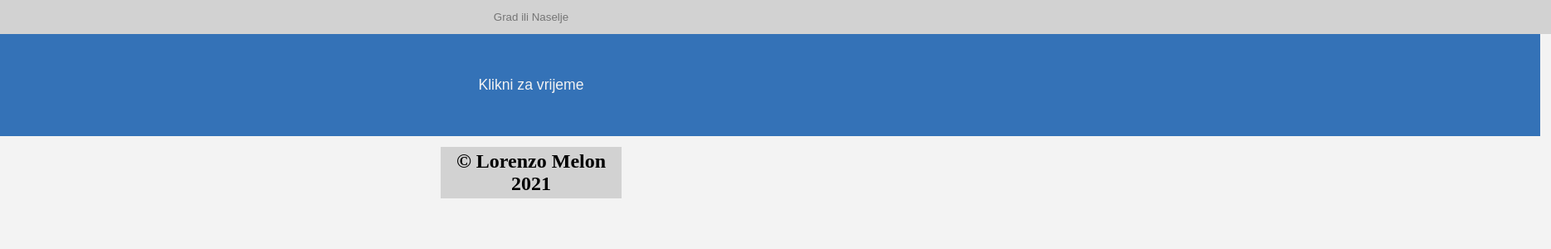
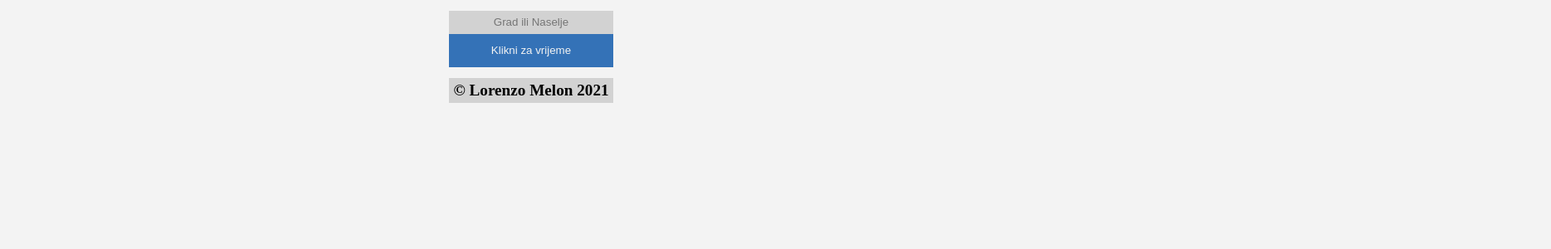
Before and after one commit to Lor3nzOo/vrijeme, a React (Create React App) app: page / in a window 1280 px wide. Shown: the top 300 px of the page at 83% size, 1869 px wide, since content can reach past the window. Built offline with nearby package versions, Linux system fonts and the light colour scheme.

Commit message:
Update index.css

```diff
--- a/src/index.css
+++ b/src/index.css
@@ -4,7 +4,7 @@
 }
 
 body {
-  overflow: hidden;
+  font-family: 'Poppins';
   background-color: #f3f3f3;
 }
 
@@ -14,31 +14,35 @@ body {
   flex-direction: column;
 }
 
-section {
-  background-color: #d2d2d2;
-  margin: 1% 0;
-}
-
 .kopirajt {
   margin-top: 1%;
-  width: 17%;
+  width: 15.5%;
   background-color: #d2d2d2;
 }
 
-.kontrole {
-  display: flex;
-  align-items: center;
-  flex-direction: column;
-}
-
 input {
+  margin-top: 1%;
   border: none;
   text-align: center;
-  padding: 1%;
-  width: 190%;
+  padding: 0.5% 2%;
+  width: 11.5%;
   background-color: #d2d2d2;
   transition: 0.22s;
 }
+
+.btn-close {
+  margin-bottom: 4%;
+  width: 10%;
+  height: 10%;
+  padding: 3%;
+  background-image: url("zatvori.svg");
+  background-repeat: no-repeat;
+  background-color: transparent;
+  border: none;
+  cursor: pointer;
+  transition: 0.22s;
+}
+
 
 input:focus {
   background-color: #c9c9c9;
@@ -46,12 +50,12 @@ input:focus {
 }
 
 .cta {
-  width: 190%;
-  padding: 4% 20%;
+  cursor: pointer;
+  width: 15.5%;
+  padding: 1% 2%;
   background-color: #3472b7;
   color: #f3f3f3;
   border: none;
-  font-size: 110%;
   transition: 0.22s;
 }
 
@@ -60,8 +64,8 @@ input:focus {
 }
 
 h1 {
-  font-size: 150%  !important;
-  padding: 2%;
+  font-size: 120% ;
+  padding: 2% 1%;
   text-align: center;
 }
 
@@ -71,10 +75,10 @@ img {
 }
 
 ul {
-  margin: 2% 0 !important;
-  width: 17%;
+  margin: 2% 0;
+  width: 15.5%;
   background: #d2d2d2;
-  padding: 0 !important;
+  padding: 0 ;
   list-style: none;
 }
 
@@ -84,12 +88,14 @@ ul li{
 }
 
 .alert-danger {
-  width: 17%;
-  color: #202124 !important;
-  background-color: #d2d2d2 !important;
-  border-color: #d2d2d2 !important;
+  padding: 1%;
+  margin-top: 1%;
+  width: 13.5%;
+  color: #202124;
+  background-color: #d2d2d2;
+  border-color: #d2d2d2;
 }
 
 .h4{
-  font-size: 120%  !important;
+  font-size: 120%;
 }
```
